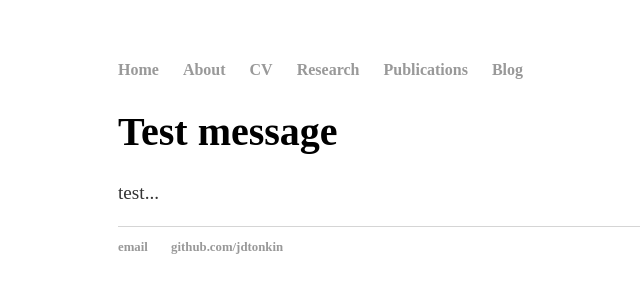
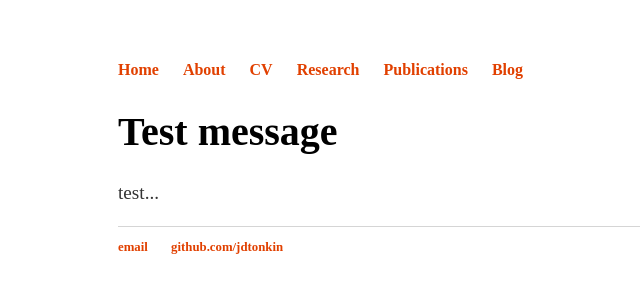
Before and after one commit to jdtonkin/jdtonkin.github.io, a Jekyll site: the page built from index.html, in a window 1280 px wide. Shown: the top 300 px of the page, without its empty margins (74-714 px from the left). Built offline with Jekyll 4.4.1, drawn with Linux system fonts in a browser that asks for light colours.

Commit message:
Update main.css

```diff
--- a/css/main.css
+++ b/css/main.css
@@ -1,6 +1,6 @@
 body { margin: 60px auto; width: 70%; }
 
-a { text-decoration: none; color: #999; }
+a { text-decoration: none; color: #E14000; }
 a:hover { text-decoration: underline; }
 
 p, ul { font-size: 1.2em; line-height: 1.3em; color: #333; font-family: 'fira sans'}
@@ -13,8 +13,6 @@ h4 { font-size: 1.2em; }
 
 nav ul, footer ul { font-size: 1em; font-family: 'fira sans'; padding: 0px; list-style: none; font-weight: bold; }
 nav ul li, footer ul li { display: inline; margin-right: 20px; }
-
-nav ul, footer ul, a { text-decoration: none; color: #999; }
 
 footer { border-top: 1px solid #d5d5d5; font-size: .8em; }
 
```
